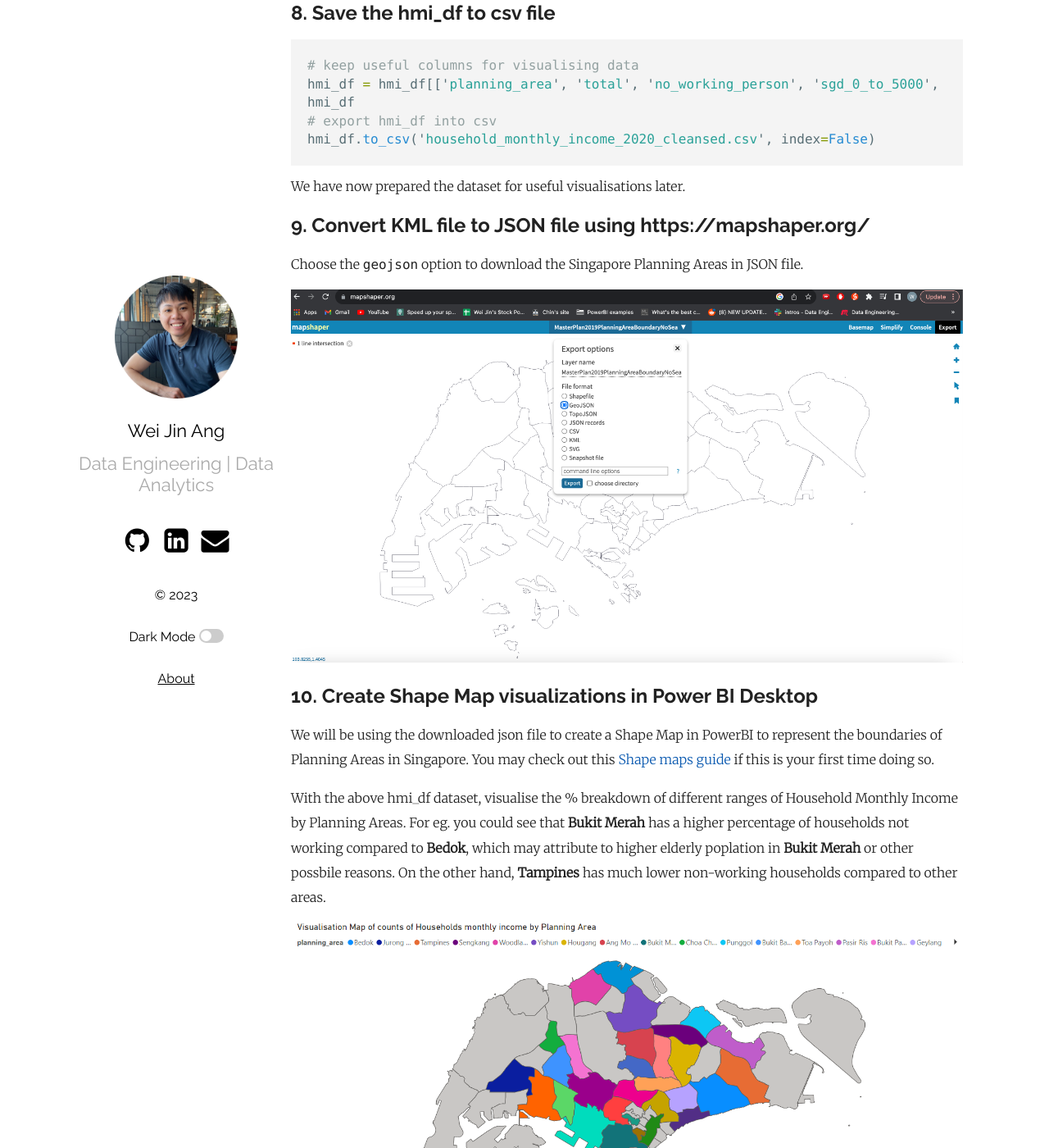
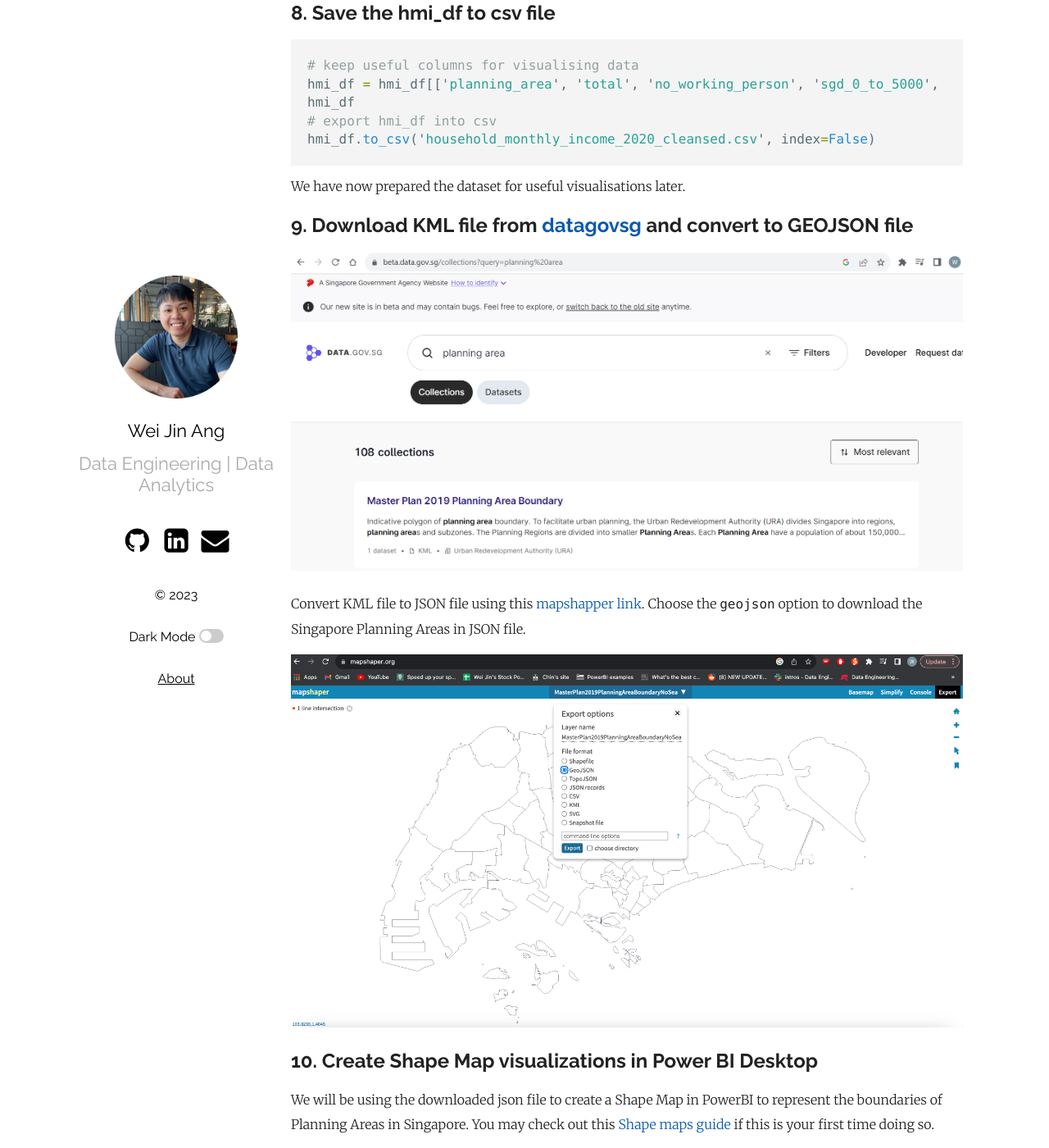
Before and after one commit to wjang96/wjang96.github.io, a Jekyll site: the page built from _posts/2023-09-15-Singaporean Household Income: Where Do You Stand in your Planning Area?.markdown, in a window 1280 px wide and 1400 px high, scrolled down 4676 px. Shown: the whole window at 82% size. Built offline with Jekyll 4.4.1, drawn with Linux system fonts in a browser that asks for light colours; some of the changed text lies outside the part shown.

Commit message:
Update 2023-09-15-Singaporean Household Income: Where Do You Stand in your Planning Area?.markdown

````diff
--- a/_posts/2023-09-15-Singaporean Household Income: Where Do You Stand in your Planning Area?.markdown
+++ b/_posts/2023-09-15-Singaporean Household Income: Where Do You Stand in your Planning Area?.markdown
@@ -167,8 +167,10 @@
 ```
 We have now prepared the dataset for useful visualisations later.
 
-## 9. Convert KML file to JSON file using https://mapshaper.org/
-Choose the `geojson` option to download the Singapore Planning Areas in JSON file.
+## 9. Download KML file from [datagovsg][datagovsg] and convert to GEOJSON file
+![DF_wideformat]({{ '/assets/onemap_4.png' | relative_url }})
+
+Convert KML file to JSON file using this [mapshapper link][mapshapper_link]. Choose the `geojson` option to download the Singapore Planning Areas in JSON file.
 
 ![DF_wideformat]({{ '/assets/map_shapper_1.png' | relative_url }})
 
@@ -189,4 +191,5 @@
 [gitrepo]: https://github.com/wjang96/onemap-sg
 [seedlyarticle]: https://blog.seedly.sg/median-singaporean-household-income-stand/
 [onemapapi]: https://www.onemap.gov.sg/apidocs/apidocs
+[mapshapper_link]: https://mapshaper.org/
 [shapemap]: https://learn.microsoft.com/en-us/power-bi/visuals/desktop-shape-map
````
Also changed, not shown: other parts of _posts/2023-09-15-Singaporean Household Income: Where Do You Stand in your Planning Area?.markdown (+1 -1 lines).
